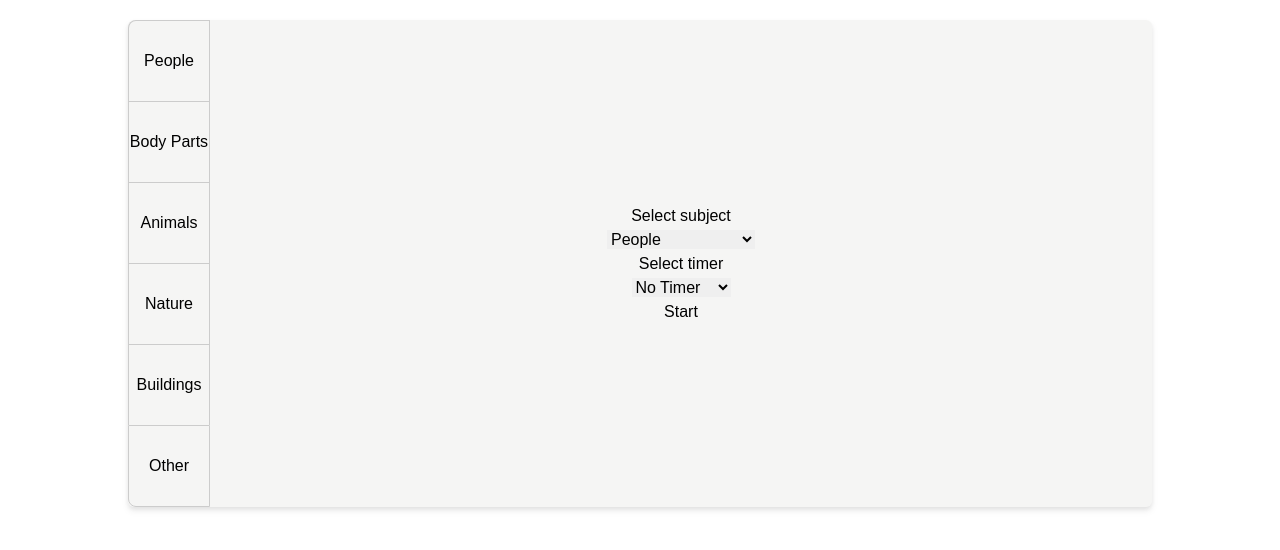
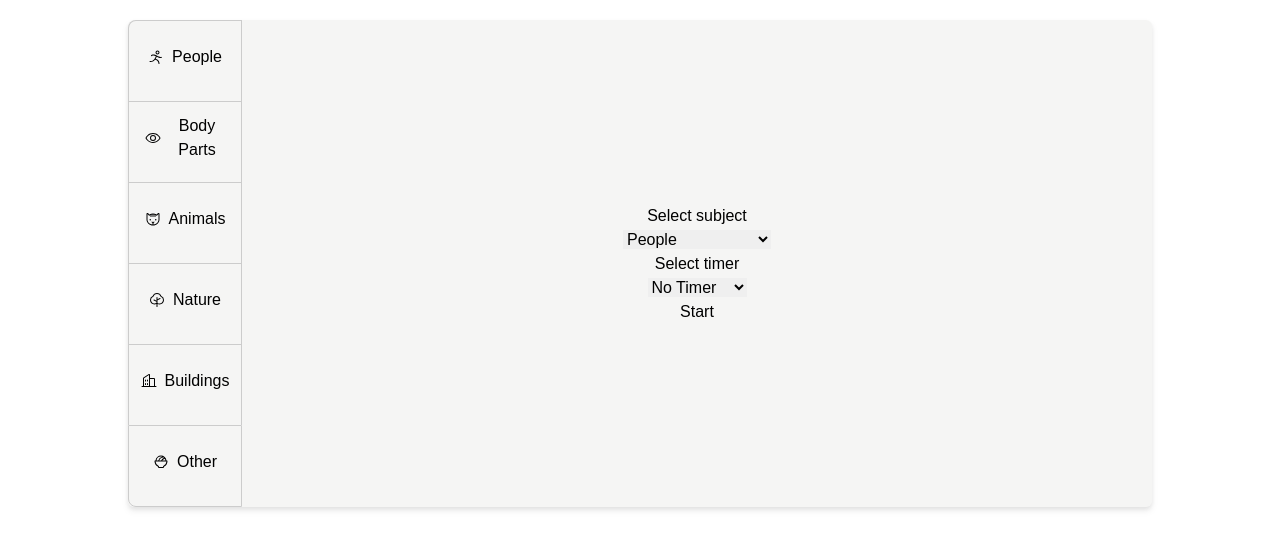
Before and after one commit to sarav929/sketch-it, a React (Vite) app: page / in a window 1280 px wide. Shown: the top 550 px of the page. Built offline with nearby package versions, Linux system fonts and the light colour scheme; what unsplash-js would draw is missing.

Commit message:
add icons to tabs

```diff
--- a/package.json
+++ b/package.json
@@ -10,6 +10,7 @@
     "preview": "vite preview"
   },
   "dependencies": {
+    "@phosphor-icons/react": "^2.1.7",
     "formik": "^2.4.6",
     "react": "^18.3.1",
     "react-dom": "^18.3.1",
--- a/src/components/Tab.jsx
+++ b/src/components/Tab.jsx
@@ -1,12 +1,13 @@
-const Tab = ({section, onClick}) => {
+const Tab = ({section, onClick, icon}) => {
     return (
         <div className="container flex flex-col bg-stone-100">
             <button
-                className="section-tab w-[5rem] h-[5rem]"
+                className="section-tab w-[5rem] h-[5rem] flex justify-center items-center gap-2 ml-4 mr-4"
                 value={section}
                 onClick={onClick}
             >
-            {section}
+            <div className="section-icon mb-2">{icon}</div>
+            <div className="section-name mb-2">{section}</div>
             </button>
         </div>
     )
--- a/src/pages/Home.jsx
+++ b/src/pages/Home.jsx
@@ -5,6 +5,8 @@ import { useState, useEffect } from "react";
 import * as Yup from "yup";
 import { useNavigate } from "react-router-dom";
 import { useAppContext } from "../context/Context";
+
+import { PersonSimpleRun, Eye, Cat, Tree, Buildings, BowlFood } from "@phosphor-icons/react";
 
 const Home = () => {
 
@@ -29,6 +31,7 @@ const Home = () => {
     people: [
         {
         name: "People",
+        icon: <PersonSimpleRun />,
         type: "subject",
         required: true,
         options: [["All", "model"],
@@ -43,6 +46,7 @@ const Home = () => {
     body_parts: [
         {
         name: "Body Parts",
+        icon: <Eye />,
         type: "subject",
         required: true,
         options: [["All"],
@@ -58,6 +62,7 @@ const Home = () => {
     animals: [
         {
         name: "Animals",
+        icon: <Cat />,
         type: "subject",
         required: true,
         options: [["All", "animals"],
@@ -74,6 +79,7 @@ const Home = () => {
     nature: [
         {
         name: "Nature",
+        icon: <Tree />,
         type: "subject",
         required: true,
         options: [["All", "nature"],
@@ -92,6 +98,7 @@ const Home = () => {
     buildings: [
         {
         name: "Buildings",
+        icon: <Buildings />,
         type: "subject",
         required: true,
         options: [["Architecture", "architecture"],
@@ -105,6 +112,7 @@ const Home = () => {
     other: [
         {
         name: "Other",
+        icon: <BowlFood />,
         type: "subject",
         required: true,
         options: [["Still Life", "still life"],
@@ -155,10 +163,13 @@ const Home = () => {
 
     <div className="tabs">
         {Object.keys(dropdownConfigs).map((sectionKey) => {
-        const configName = dropdownConfigs[sectionKey][0].name; // Get the first config name for display
+        const config = dropdownConfigs[sectionKey][0];
+        const configName = config.name
+        const Icon = config.icon // Get the first config name for display
         return (
             <Tab
             key={`${sectionKey}-tab`}
+            icon={Icon}
             section={configName}
             onClick={() => {setSection(sectionKey);
                 setSubject(null);
@@ -168,7 +179,6 @@ const Home = () => {
         );
         })}
     </div>
-
         <Form
         section={section}
         handleSubmit={handleSubmit}
```
Also changed, not shown: 1 other file (tests, documents, lock files or other folders).
